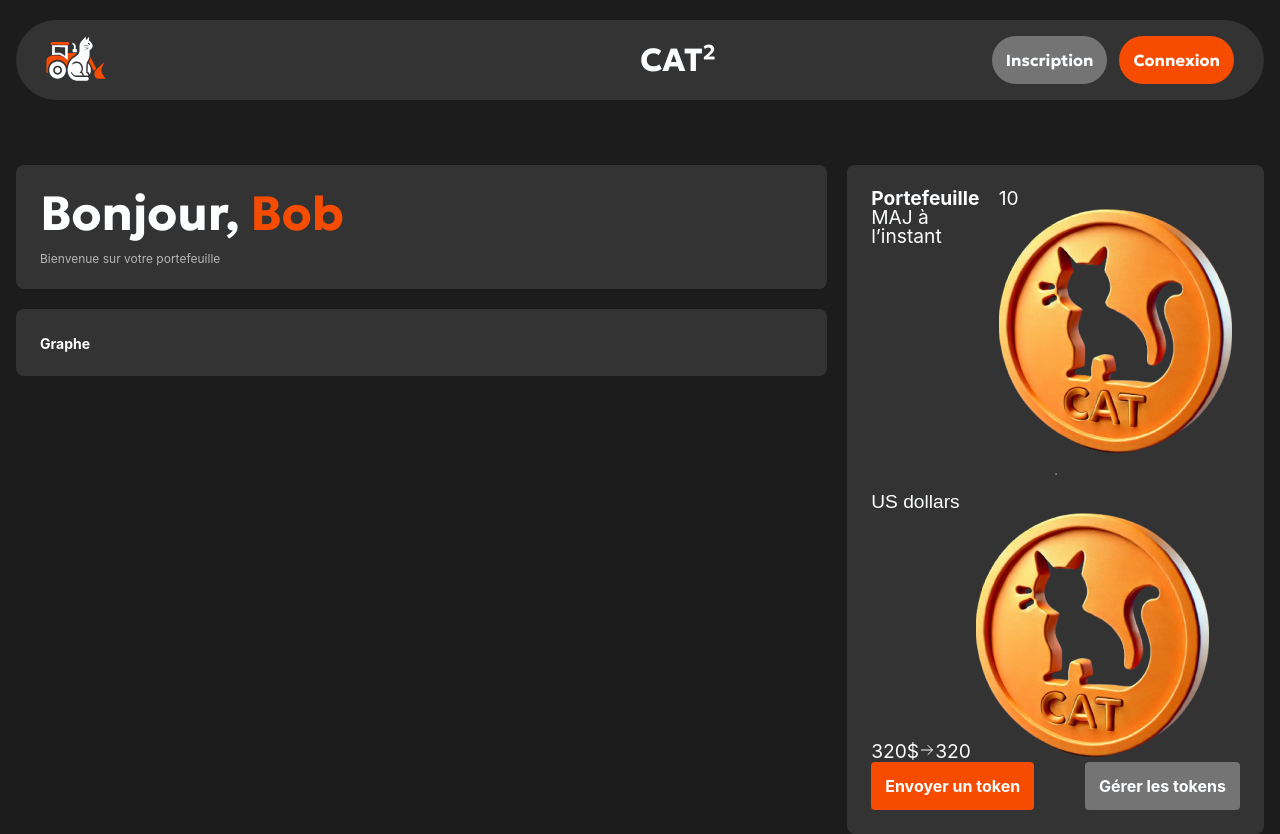
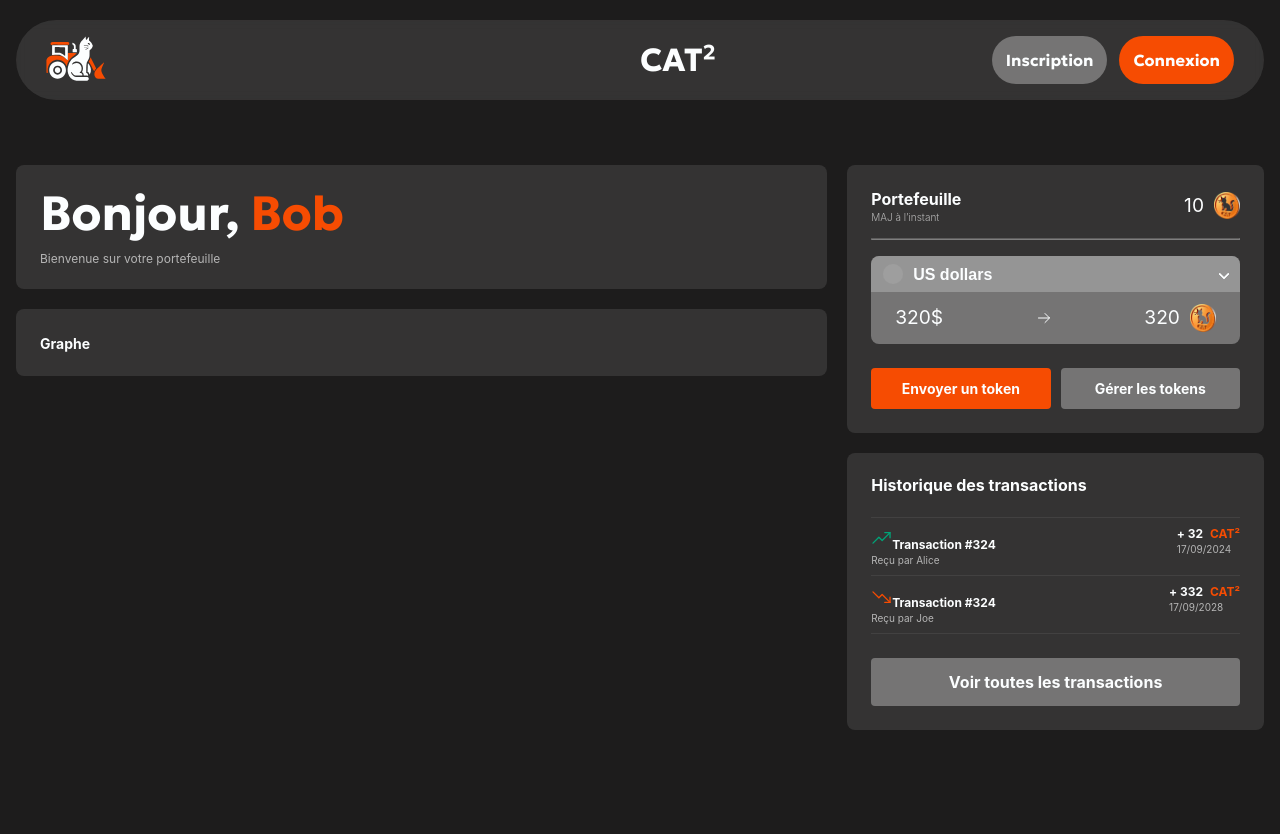
Before and after one commit to xMuchAx/blockchain-FRONT, a React (Create React App) app: page /dashboard in a window 1280 px wide. Shown: the top 834 px of the page. Built offline with nearby package versions, Linux system fonts and the light colour scheme; grey boxes are pictures that could not be loaded.

Commit message:
[fix] Dashboard  scss fixé, reste bien mettre en place

```diff
--- a/src/components/ChangeCurrency/ChangeCurrency.tsx
+++ b/src/components/ChangeCurrency/ChangeCurrency.tsx
@@ -7,35 +7,36 @@ import "./ChangeCurrency.scss";
 
 const ChangeCurrency: React.FC = () => {
     return (
-        <div className="transfert">
-            <div>
+        <div className="transfertWallet">
+            <div className="wallet">
                 <div>
                     <strong>Portefeuille</strong>
                     <p>MAJ à l’instant</p>
                 </div>
                 <div>
                     <span>10</span>
-                    <img src={Coin} alt="Pièce CAT²" />
+                    <img src={Coin} alt="Pièce CAT²" className="piece" />
                 </div>
             </div>
             <hr />
-            <div>
+            <div className="transfert">
                 <div>
-                    <div></div>
+                    <div className="flagUs"></div>
                     <select>
                         <option>US dollars</option>
                         <option>Euros</option>
                     </select>
                 </div>
                 <div>
-                    <span>320$</span>
+                    <span className="devise">320$</span>
                     <ArrowRight size={16} />
-                    <span>
-                        320 <img src={Coin} alt="Pièce CAT²" />
+                    <span className="deviseCat">
+                        320{" "}
+                        <img src={Coin} alt="Pièce CAT²" className="piece" />
                     </span>
                 </div>
             </div>
-            <div>
+            <div className="send">
                 <Button variant="primary" rounded={false}>
                     Envoyer un token
                 </Button>
--- a/src/styles/Dashboard.scss
+++ b/src/styles/Dashboard.scss
@@ -1,6 +1,5 @@
 @import "../assets/styles/Variables";
-@import "../components/ChangeCurrency/ChangeCurrency.scss";
-@import "../components/Historique/Historique.scss";
+
 .dashboardWrapper {
     padding: 5.3125rem 0 0 0;
     margin: auto;
@@ -57,124 +56,8 @@
     flex: 1;
     white-space: nowrap;
 }
-.wallet {
-    display: flex;
-    justify-content: space-between;
-}
-.wallet strong {
-    font-size: $size-16;
-    font-weight: $font-w-700;
-}
-.wallet p {
-    font-size: $size-10;
-    font-weight: $font-w-300;
-    color: $grey-100;
-    margin: $size-4 0 0 0;
-}
-.piece {
-    width: $size-26;
-}
-.wallet > div:last-child {
-    display: flex;
-    align-items: center;
-    gap: $size-10;
-}
-
 .dashboardWrapper > .dashboard-right hr {
     margin: $size-16 auto;
     color: $grey-100;
     opacity: 0.4;
 }
-.transfert {
-    display: flex;
-    flex-direction: column;
-    border-radius: var(--size-8);
-    overflow: hidden;
-    background-color: var(--grey-50);
-}
-.transfert > div:first-child {
-    padding: var(--size-8) var(--size-12);
-    background: var(--grey-50);
-    display: flex;
-    position: relative;
-}
-.transfert > div:first-child:after {
-    content: "";
-    width: 6px;
-    height: 6px;
-    border: 2px solid var(--white-100);
-    border-radius: 1px 1px 1px;
-    border-top: 0;
-    border-left: 0;
-    transform: rotate(45deg);
-    transition: transform 0.3s;
-    position: absolute;
-    right: var(--size-12);
-    top: 0;
-    bottom: 0;
-    margin: auto;
-}
-.transfert select {
-    color: var(--white-100);
-    font-weight: var(--font-w-700);
-    -webkit-appearance: none;
-    -moz-appearance: none;
-    border: 0;
-    appearance: none;
-    background-color: transparent;
-    font-size: var(--size-16);
-    flex: 2;
-    cursor: pointer;
-}
-.transfert > div:last-child {
-    padding: var(--size-12) var(--size-24);
-    display: flex;
-    align-items: center;
-    justify-content: space-between;
-}
-.transfert > div:last-child .deviseCat {
-    display: flex;
-    gap: var(--size-10);
-    align-items: center;
-}
-.flagUs {
-    width: var(--size-20);
-    height: var(--size-20);
-    display: block;
-    background: url(https://upload.wikimedia.org/wikipedia/commons/thumb/8/87/US_flag_49_stars.svg/1280px-US_flag_49_stars.svg.png);
-    background-size: cover;
-    border-radius: 50%;
-    margin: 0 var(--size-10) 0 0;
-}
-.hist {
-    display: flex;
-    flex-direction: column;
-    gap: $size-24;
-}
-.hist > strong {
-    font-size: $size-16;
-}
-.hist > ul {
-    display: flex;
-    flex-direction: column;
-}
-.hist > ul li {
-    display: flex;
-    justify-content: space-between;
-    font-size: $size-12;
-    flex: 1;
-    padding: $size-10 0;
-    border-bottom: 1px solid $grey-10;
-}
-.hist > ul li:first-of-type {
-    border-top: 1px solid $grey-10;
-}
-.hist > ul li p {
-    font-size: $size-10;
-    color: $grey-100;
-    margin: $size-4 0 0 0;
-}
-.hist > ul li span {
-    color: $orange-100;
-    margin: 0 0 0 $size-4;
-}
```
